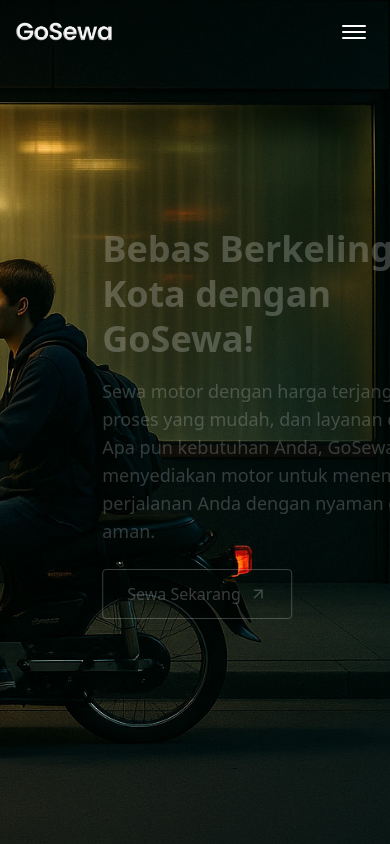
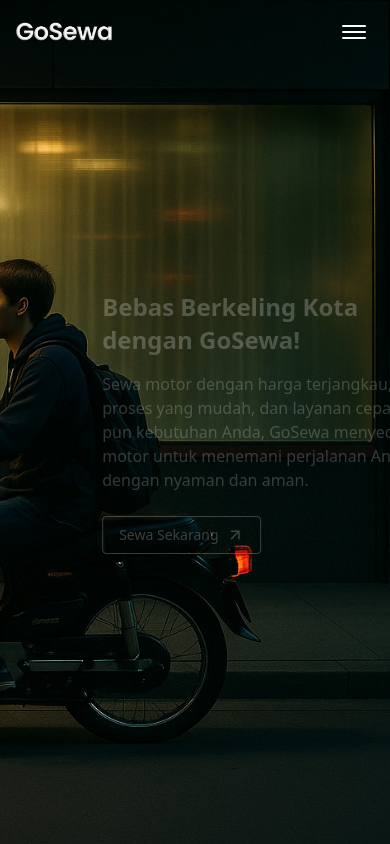
Before and after one commit to Lanang38/Gosewa, a React (Vite) app: page / in a window 390 px wide. Shown: the top 844 px of the page. Built offline with nearby package versions, Linux system fonts and the light colour scheme.

Commit message:
Refactor Footer and Hero components for improved layout and accessibility

```diff
--- a/src/components/Footer.jsx
+++ b/src/components/Footer.jsx
@@ -1,18 +1,13 @@
-import {
-  Facebook,
-  Instagram,
-  // Linkedin,
-  ArrowRight,
-} from 'lucide-react';
+import { Facebook, Instagram, ArrowRight } from 'lucide-react';
 
 export default function Footer() {
   return (
     <div className="bg-[#0B0F1A] text-white overflow-hidden">
       <footer className="pt-12 pb-16">
         <div className="max-w-6xl mx-auto px-4">
-          <div className="flex flex-wrap justify-between gap-6 mb-16">
+          <div className="flex flex-col md:flex-row md:justify-between items-center md:items-start text-center md:text-left gap-10 mb-16">
             {/* Kolom 1 */}
-            <div className="w-[240px]">
+            <div className="w-full md:w-[240px] flex flex-col items-center md:items-start">
               <h2 className="text-2xl font-bold mb-6 leading-snug">
                 Ayo Gunakan <br /> GoSewa
               </h2>
@@ -27,7 +22,7 @@
             </div>
 
             {/* Kolom 2 */}
-            <div className="w-[240px]">
+            <div className="w-full md:w-[240px] flex flex-col items-center md:items-start">
               <h3 className="text-lg font-semibold mb-4">Company</h3>
               <ul className="space-y-2 text-sm text-gray-300">
                 <li>
@@ -46,16 +41,16 @@
             </div>
 
             {/* Kolom 3 */}
-            <div className="w-[240px]">
+            <div className="w-full md:w-[240px] flex flex-col items-center md:items-start">
               <h3 className="text-lg font-semibold mb-4">Hubungi Kita</h3>
-              <div className="flex gap-4 mb-4">
+
+              <div className="flex justify-center md:justify-start gap-4 mb-4">
                 <a
                   href="https://www.facebook.com/profile.php?id=61577361536125"
                   target="blank"
                 >
                   <Facebook className="w-5 h-5 text-gray-300 hover:text-white cursor-pointer" />
                 </a>
-
                 <a href="https://x.com/Gosewa18056" target="blank">
                   <svg
                     xmlns="http://www.w3.org/2000/svg"
@@ -71,12 +66,12 @@
                 <a href="https://www.instagram.com/gosewaaa/" target="blank">
                   <Instagram className="w-5 h-5 text-gray-300 hover:text-white cursor-pointer" />
                 </a>
-                {/* <Linkedin className="w-5 h-5 text-gray-300 hover:text-white cursor-pointer" /> */}
               </div>
 
-              <h4 className="text-sm font-semibold mb-2">Pembayaran</h4>
-              <div className="md:overflow-x-visible">
-                <div className="flex flex-nowrap md:flex-wrap gap-3 items-center whitespace-nowrap">
+              <h4 className="text-sm font-semibold mb-2 hidden md:block">
+                Pembayaran
+              </h4>
+              <div className="hidden md:flex md:flex-wrap gap-3 items-center">
                 <img
                   src="/bri.png"
                   alt="BRI"
@@ -110,11 +105,11 @@
               </div>
             </div>
           </div>
-          </div>
 
           <hr className="border-gray-700" />
         </div>
-        <div className="max-w-6xl mx-auto px-4 mt-4 flex justify-end text-sm text-gray-400">
+
+        <div className="max-w-6xl mx-auto px-4 mt-4 flex justify-center md:justify-end text-sm text-gray-400">
           © 2025 GoSewa. All rights reserved.
         </div>
       </footer>
--- a/src/components/Hero.jsx
+++ b/src/components/Hero.jsx
@@ -25,7 +25,10 @@
   }, []);
 
   return (
-    <section id="home" className="relative h-screen w-full text-white overflow-hidden">
+    <section
+      id="home"
+      className="relative h-screen w-full text-white overflow-hidden"
+    >
       {/* Background Image */}
       <div className="absolute inset-0">
         <img
@@ -48,11 +51,11 @@
           transition={{ duration: 0.8, ease: 'easeOut' }}
           style={hasAnimatedIn ? { opacity: scrollOpacity, x: scrollX } : {}}
         >
-          <h1 className="text-4xl md:text-5xl font-bold leading-tight">
+          <h1 className="text-2xl md:text-5xl font-bold leading-snug md:leading-tight">
             Bebas Berkeling Kota <br className="hidden md:block" />
             dengan <span className="text-white">GoSewa!</span>
           </h1>
-          <p className="mt-4 text-lg text-gray-200">
+          <p className="mt-4 text-base md:text-lg text-gray-200">
             Sewa motor dengan harga terjangkau, proses yang mudah, dan layanan
             cepat. Apa pun kebutuhan Anda, GoSewa menyediakan motor untuk
             menemani perjalanan Anda dengan nyaman dan aman.
@@ -62,7 +65,7 @@
             href="https://gosewa.my.id/"
             target="_blank"
             rel="noopener noreferrer"
-            className="mt-6 inline-flex items-center gap-2 px-6 py-3 border border-white text-white font-medium rounded hover:bg-white hover:text-black transition"
+            className="mt-6 inline-flex items-center gap-2 px-4 py-2 md:px-6 md:py-3 border border-white text-sm md:text-base text-white font-medium rounded hover:bg-white hover:text-black transition"
           >
             Sewa Sekarang <ArrowUpRight size={18} />
           </a>
```
Lines whose indentation alone changed are shown as unchanged.
